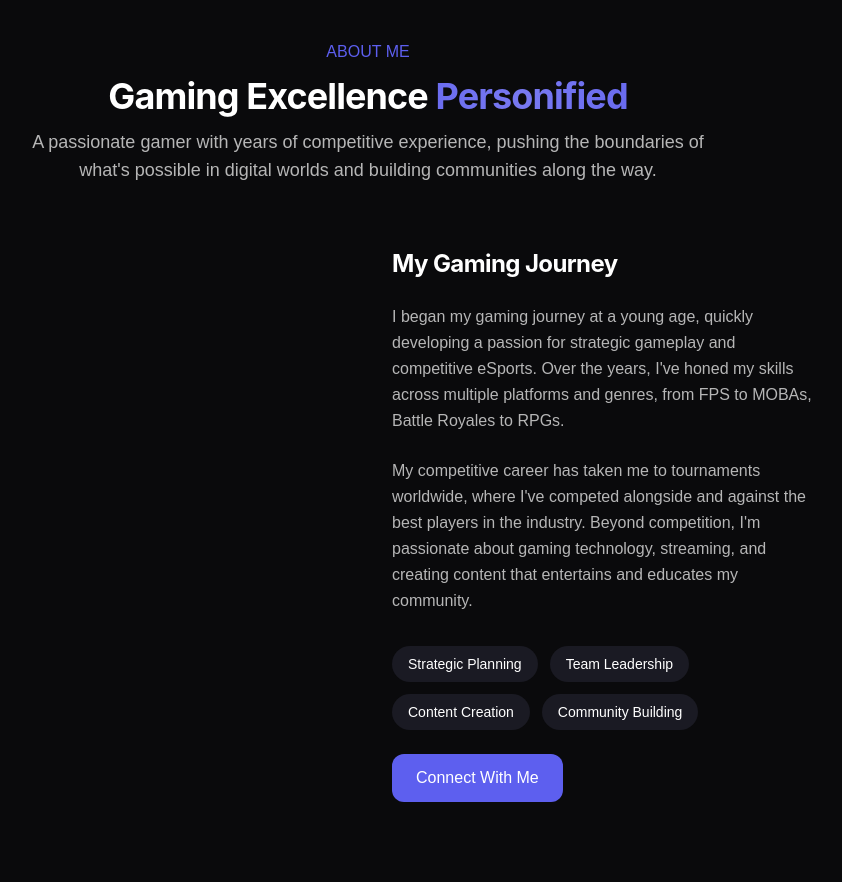
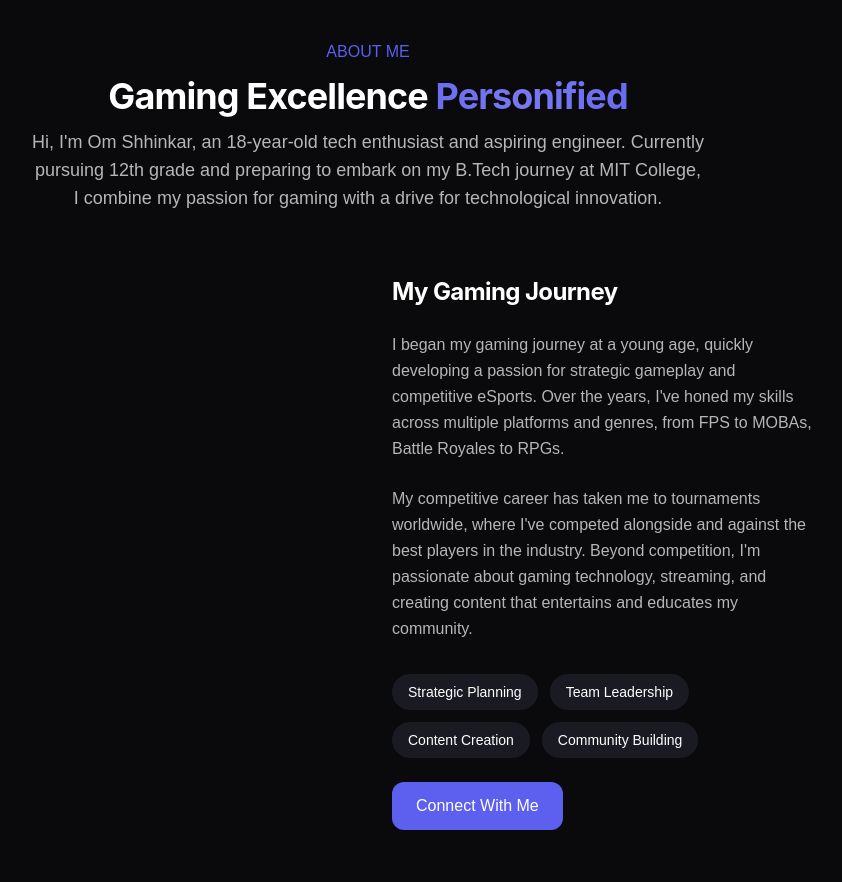
Before and after one commit to Om-Shinkar/gamerfolio-quest, a React (Vite) app: page / in a window 1280 px wide. Shown: the part 840-1722 px from the top of the page, without its empty margins (272-1114 px from the left). Built offline with nearby package versions, Linux system fonts and the light colour scheme; a web font is replaced by a local one.

Commit message:
Add introduction to about section
Adds personal introduction details to the about section.

```diff
--- a/src/components/About.tsx
+++ b/src/components/About.tsx
@@ -34,7 +34,7 @@ const About = () => {
           <p className="text-gaming-accent font-medium">ABOUT ME</p>
           <h2 className="section-heading">Gaming Excellence <span className="shimmer-text">Personified</span></h2>
           <p className="text-lg text-white/70 max-w-2xl mx-auto">
-            A passionate gamer with years of competitive experience, pushing the boundaries of what's possible in digital worlds and building communities along the way.
+            Hi, I'm Om Shhinkar, an 18-year-old tech enthusiast and aspiring engineer. Currently pursuing 12th grade and preparing to embark on my B.Tech journey at MIT College, I combine my passion for gaming with a drive for technological innovation.
           </p>
         </div>
 
```
